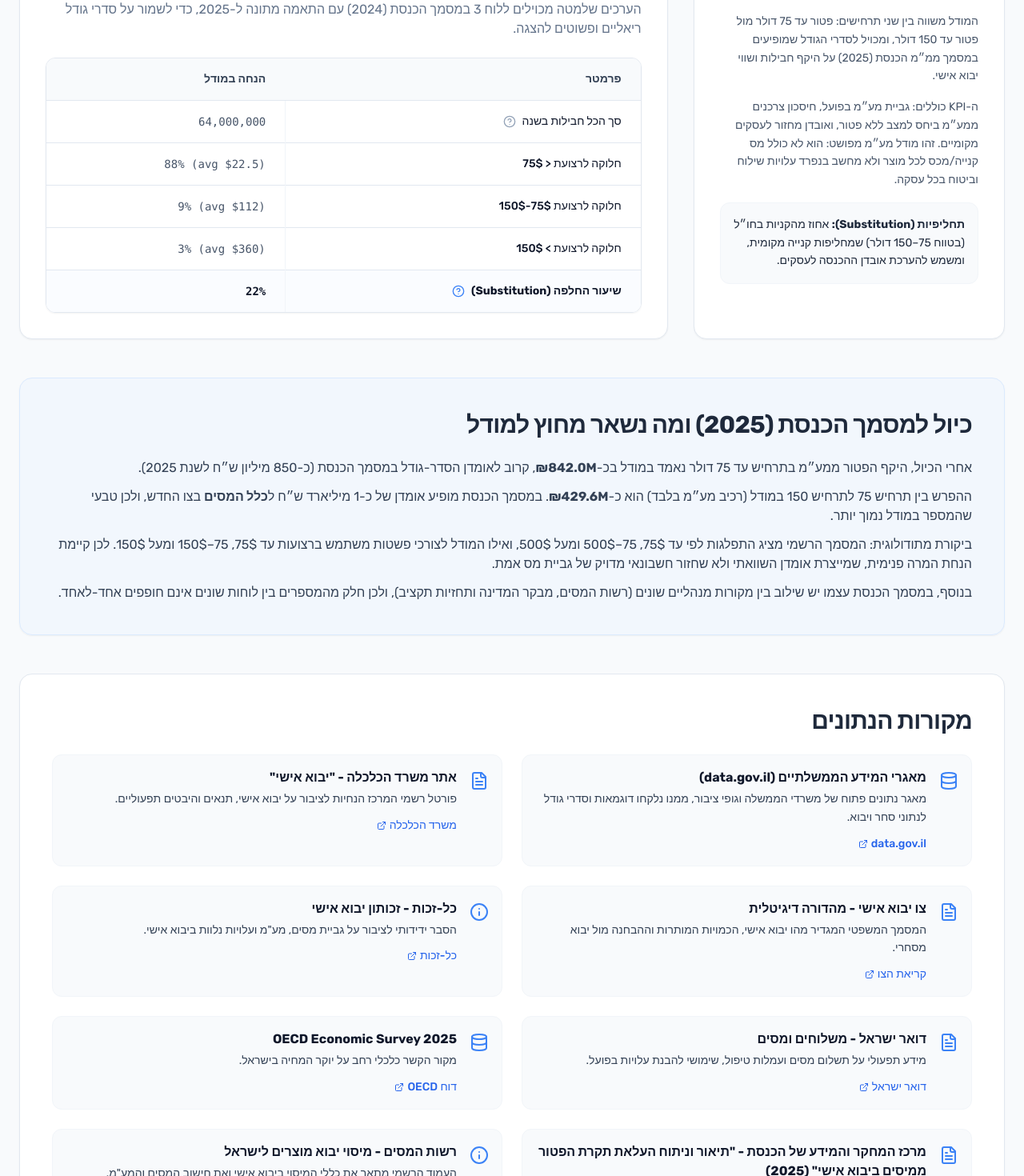
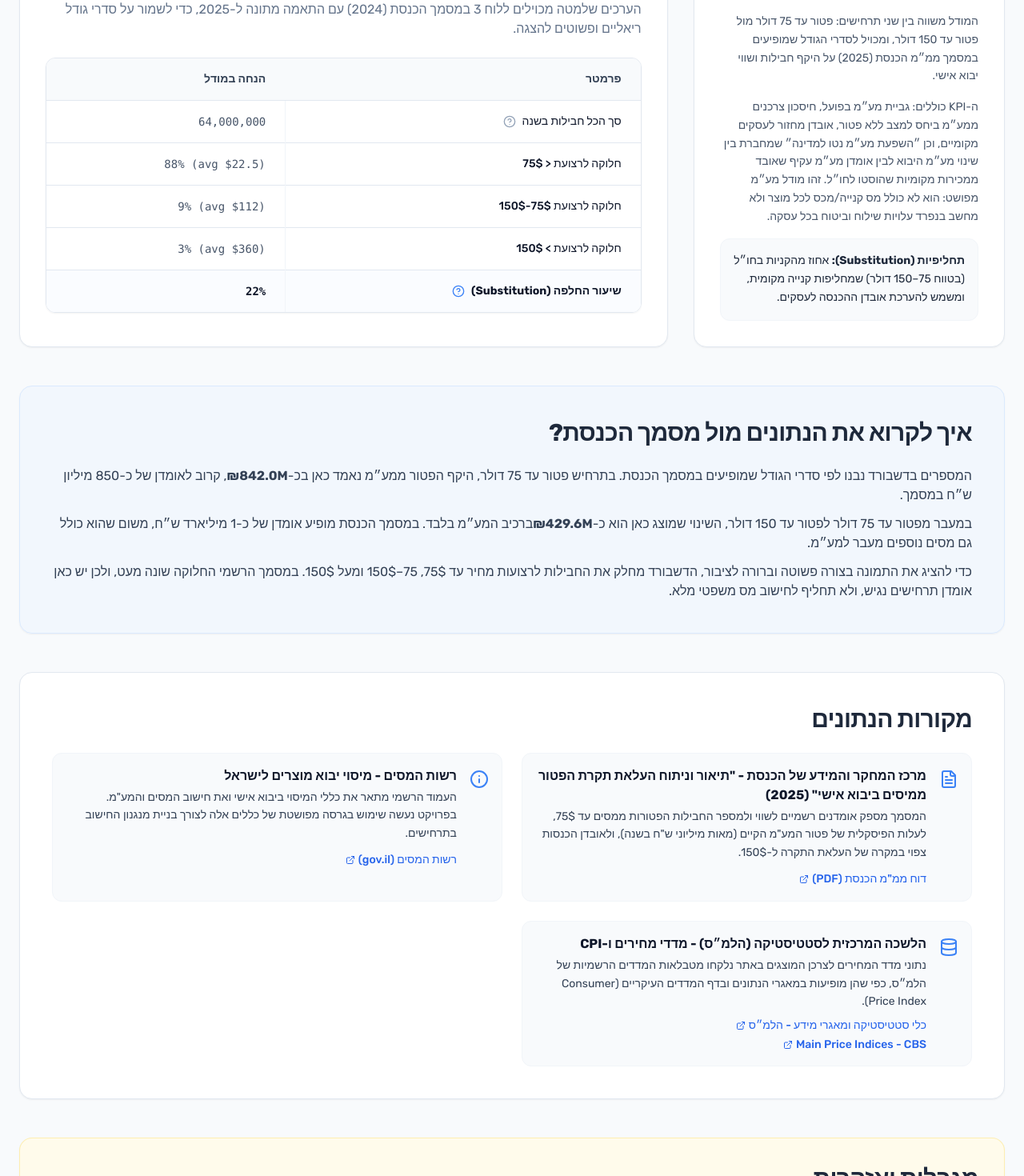
Before and after one commit to sinayblumin/75vs150, a Next.js app: page /methodology in a window 1280 px wide. Shown: the part 480-1950 px from the top of the page at 80% size. Built offline with nearby package versions, Linux system fonts and the light colour scheme; a web font is replaced by a local one.

Commit message:
feat: Add initial dashboard structure with scenario comparison and a methodology page.

```diff
--- a/app/methodology/page.tsx
+++ b/app/methodology/page.tsx
@@ -22,9 +22,9 @@ export default function MethodologyPage() {
             <section className="bg-white p-8 md:p-10 rounded-2xl shadow-sm border border-slate-200">
                 <SectionHeading title="מתודולוגיה ומקורות נתונים" />
                 <p className="text-lg md:text-xl text-slate-600 leading-relaxed max-w-4xl">
-                    המודל באתר מבוסס על שילוב בין נתונים פתוחים, מקורות ממשלתיים רשמיים על יבוא אישי,
-                    דוח ה-OECD ומסמך המחקר של הכנסת בנושא העלאת תקרת הפטור. המטרה היא להציג השוואת
-                    תרחישים שקופה, עם הנחות מפורשות ופישוטים ידועים מראש.
+                    המודל באתר מבוסס על שלושה מקורות ששימשו בפועל: מסמך המחקר של הכנסת לכיול היקפים,
+                    כללי רשות המסים להבנת מנגנון המע״מ, ונתוני הלמ״ס להצגת הקשר מאקרו של יוקר המחיה.
+                    המטרה היא להציג השוואת תרחישים שקופה, עם הנחות מפורשות ופישוטים ידועים מראש.
                 </p>
             </section>
 
@@ -36,7 +36,9 @@ export default function MethodologyPage() {
                             המודל משווה בין שני תרחישים: פטור עד 75 דולר מול פטור עד 150 דולר, ומכויל לסדרי הגודל שמופיעים במסמך ממ״מ הכנסת (2025) על היקף חבילות ושווי יבוא אישי.
                         </p>
                         <p>
-                            ה-KPI כוללים: גביית מע״מ בפועל, חיסכון צרכנים ממע״מ ביחס למצב ללא פטור, ואובדן מחזור לעסקים מקומיים. זהו מודל מע״מ מפושט: הוא לא כולל מס קנייה/מכס לכל מוצר ולא מחשב בנפרד עלויות שילוח וביטוח בכל עסקה.
+                            ה-KPI כוללים: גביית מע״מ בפועל, חיסכון צרכנים ממע״מ ביחס למצב ללא פטור, אובדן מחזור לעסקים מקומיים, וכן
+                            ״השפעת מע״מ נטו למדינה״ שמחברת בין שינוי מע״מ היבוא לבין אומדן מע״מ עקיף שאובד ממכירות מקומיות שהוסטו לחו״ל.
+                            זהו מודל מע״מ מפושט: הוא לא כולל מס קנייה/מכס לכל מוצר ולא מחשב בנפרד עלויות שילוח וביטוח בכל עסקה.
                         </p>
                         <div className="bg-slate-50 p-4 border border-slate-100 text-slate-800 rounded-xl">
                             <strong>תחליפיות (Substitution):</strong> אחוז מהקניות בחו״ל (בטווח 75–150 דולר) שמחליפות קנייה מקומית, ומשמש להערכת אובדן ההכנסה לעסקים.
@@ -109,22 +111,20 @@ export default function MethodologyPage() {
             </div>
 
             <section className="bg-blue-50/60 p-8 md:p-10 rounded-2xl shadow-sm border border-blue-100">
-                <SectionHeading title="כיול למסמך הכנסת (2025) ומה נשאר מחוץ למודל" />
+                <SectionHeading title="איך לקרוא את הנתונים מול מסמך הכנסת?" />
                 <div className="space-y-3 text-sm md:text-base text-slate-700 leading-relaxed">
                     <p>
-                        אחרי הכיול, היקף הפטור ממע״מ בתרחיש עד 75 דולר נאמד במודל בכ-<strong>{formatMillions(vatExemptionAt75)}</strong>,
-                        קרוב לאומדן הסדר-גודל במסמך הכנסת (כ-850 מיליון ש״ח לשנת 2025).
+                        המספרים בדשבורד נבנו לפי סדרי הגודל שמופיעים במסמך הכנסת. בתרחיש פטור עד 75 דולר,
+                        היקף הפטור ממע״מ נאמד כאן בכ-<strong>{formatMillions(vatExemptionAt75)}</strong>, קרוב לאומדן של כ-850 מיליון ש״ח במסמך.
                     </p>
                     <p>
-                        ההפרש בין תרחיש 75 לתרחיש 150 במודל (רכיב מע״מ בלבד) הוא כ-<strong>{formatMillions(incrementalVatLossAt150)}</strong>.
-                        במסמך הכנסת מופיע אומדן של כ-1 מיליארד ש״ח ל<strong>כלל המסים</strong> בצו החדש, ולכן טבעי שהמספר במודל נמוך יותר.
+                        במעבר מפטור עד 75 דולר לפטור עד 150 דולר, השינוי שמוצג כאן הוא כ-<strong>{formatMillions(incrementalVatLossAt150)}</strong>
+                        ברכיב המע״מ בלבד. במסמך הכנסת מופיע אומדן של כ-1 מיליארד ש״ח, משום שהוא כולל גם מסים נוספים מעבר למע״מ.
                     </p>
                     <p>
-                        ביקורת מתודולוגית: המסמך הרשמי מציג התפלגות לפי עד 75$, 75–500$ ומעל 500$, ואילו המודל לצורכי פשטות משתמש ברצועות עד 75$, 75–150$ ומעל 150$.
-                        לכן קיימת הנחת המרה פנימית, שמייצרת אומדן השוואתי ולא שחזור חשבונאי מדויק של גביית מס אמת.
-                    </p>
-                    <p>
-                        בנוסף, במסמך הכנסת עצמו יש שילוב בין מקורות מנהליים שונים (רשות המסים, מבקר המדינה ותחזיות תקציב), ולכן חלק מהמספרים בין לוחות שונים אינם חופפים אחד-לאחד.
+                        כדי להציג את התמונה בצורה פשוטה וברורה לציבור, הדשבורד מחלק את החבילות לרצועות מחיר
+                        עד 75$, 75–150$ ומעל 150$. במסמך הרשמי החלוקה שונה מעט, ולכן יש כאן אומדן תרחישים נגיש,
+                        ולא תחליף לחישוב מס משפטי מלא.
                     </p>
                 </div>
             </section>
@@ -132,90 +132,6 @@ export default function MethodologyPage() {
             <section className="bg-white p-8 md:p-10 rounded-2xl shadow-sm border border-slate-200">
                 <SectionHeading title="מקורות הנתונים" />
                 <ul className="grid grid-cols-1 md:grid-cols-2 gap-6 text-slate-700">
-                    <li className="flex items-start gap-4 p-4 rounded-xl bg-slate-50 border border-slate-100">
-                        <Database className="w-6 h-6 text-blue-500 shrink-0 mt-1" />
-                        <div>
-                            <span className="font-bold text-slate-900 block mb-1">מאגרי המידע הממשלתיים (data.gov.il)</span>
-                            <p className="text-sm mb-2 leading-relaxed">
-                                מאגר נתונים פתוח של משרדי הממשלה וגופי ציבור, ממנו נלקחו דוגמאות וסדרי גודל לנתוני סחר ויבוא.
-                            </p>
-                            <a href="https://data.gov.il/" target="_blank" rel="noopener noreferrer" className="inline-flex items-center gap-1 text-sm text-blue-600 hover:text-blue-800 font-medium group">
-                                data.gov.il
-                                <ExternalLink className="w-3 h-3 transition-transform group-hover:-translate-y-0.5 group-hover:translate-x-0.5" />
-                            </a>
-                        </div>
-                    </li>
-
-                    <li className="flex items-start gap-4 p-4 rounded-xl bg-slate-50 border border-slate-100">
-                        <FileText className="w-6 h-6 text-blue-500 shrink-0 mt-1" />
-                        <div>
-                            <span className="font-bold text-slate-900 block mb-1">אתר משרד הכלכלה - "יבוא אישי"</span>
-                            <p className="text-sm mb-2 leading-relaxed">
-                                פורטל רשמי המרכז הנחיות לציבור על יבוא אישי, תנאים והיבטים תפעוליים.
-                            </p>
-                            <a href="https://apps.economy.gov.il/Apps/PersonalImport/Home/Digital_Order" target="_blank" rel="noopener noreferrer" className="inline-flex items-center gap-1 text-sm text-blue-600 hover:text-blue-800 font-medium group">
-                                משרד הכלכלה
-                                <ExternalLink className="w-3 h-3 transition-transform group-hover:-translate-y-0.5 group-hover:translate-x-0.5" />
-                            </a>
-                        </div>
-                    </li>
-
-                    <li className="flex items-start gap-4 p-4 rounded-xl bg-slate-50 border border-slate-100">
-                        <FileText className="w-6 h-6 text-blue-500 shrink-0 mt-1" />
-                        <div>
-                            <span className="font-bold text-slate-900 block mb-1">צו יבוא אישי - מהדורה דיגיטלית</span>
-                            <p className="text-sm mb-2 leading-relaxed">
-                                המסמך המשפטי המגדיר מהו יבוא אישי, הכמויות המותרות וההבחנה מול יבוא מסחרי.
-                            </p>
-                            <a href="https://www.gov.il/he/departments/legalInfo/personal_import_order" target="_blank" rel="noopener noreferrer" className="inline-flex items-center gap-1 text-sm text-blue-600 hover:text-blue-800 font-medium group">
-                                קריאת הצו
-                                <ExternalLink className="w-3 h-3 transition-transform group-hover:-translate-y-0.5 group-hover:translate-x-0.5" />
-                            </a>
-                        </div>
-                    </li>
-
-                    <li className="flex items-start gap-4 p-4 rounded-xl bg-slate-50 border border-slate-100">
-                        <Info className="w-6 h-6 text-blue-500 shrink-0 mt-1" />
-                        <div>
-                            <span className="font-bold text-slate-900 block mb-1">כל-זכות - זכותון יבוא אישי</span>
-                            <p className="text-sm mb-2 leading-relaxed">
-                                הסבר ידידותי לציבור על גביית מסים, מע"מ ועלויות נלוות ביבוא אישי.
-                            </p>
-                            <a href="https://www.kolzchut.org.il/he/%D7%96%D7%9B%D7%95%D7%AA%D7%95%D7%9F_%D7%91%D7%A0%D7%95%D7%A9%D7%90_%D7%99%D7%91%D7%95%D7%90_%D7%90%D7%99%D7%A9%D7%99_(%D7%97%D7%91%D7%99%D7%9C%D7%95%D7%AA_%D7%9E%D7%97%D7%95%22%D7%9C)" target="_blank" rel="noopener noreferrer" className="inline-flex items-center gap-1 text-sm text-blue-600 hover:text-blue-800 font-medium group">
-                                כל-זכות
-                                <ExternalLink className="w-3 h-3 transition-transform group-hover:-translate-y-0.5 group-hover:translate-x-0.5" />
-                            </a>
-                        </div>
-                    </li>
-
-                    <li className="flex items-start gap-4 p-4 rounded-xl bg-slate-50 border border-slate-100">
-                        <FileText className="w-6 h-6 text-blue-500 shrink-0 mt-1" />
-                        <div>
-                            <span className="font-bold text-slate-900 block mb-1">דואר ישראל - משלוחים ומסים</span>
-                            <p className="text-sm mb-2 leading-relaxed">
-                                מידע תפעולי על תשלום מסים ועמלות טיפול, שימושי להבנת עלויות בפועל.
-                            </p>
-                            <a href="https://doar.israelpost.co.il/content/tax-payments/" target="_blank" rel="noopener noreferrer" className="inline-flex items-center gap-1 text-sm text-blue-600 hover:text-blue-800 font-medium group">
-                                דואר ישראל
-                                <ExternalLink className="w-3 h-3 transition-transform group-hover:-translate-y-0.5 group-hover:translate-x-0.5" />
-                            </a>
-                        </div>
-                    </li>
-
-                    <li className="flex items-start gap-4 p-4 rounded-xl bg-slate-50 border border-slate-100">
-                        <Database className="w-6 h-6 text-blue-500 shrink-0 mt-1" />
-                        <div>
-                            <span className="font-bold text-slate-900 block mb-1">OECD Economic Survey 2025</span>
-                            <p className="text-sm mb-2 leading-relaxed">
-                                מקור הקשר כלכלי רחב על יוקר המחיה בישראל.
-                            </p>
-                            <a href="https://www.oecd.org/en/publications/oecd-economic-surveys-israel-2025_d6dd02bc-en/full-report/addressing-the-high-cost-of-living_bfe408a2.html" target="_blank" rel="noopener noreferrer" className="inline-flex items-center gap-1 text-sm text-blue-600 hover:text-blue-800 font-medium group">
-                                דוח OECD
-                                <ExternalLink className="w-3 h-3 transition-transform group-hover:-translate-y-0.5 group-hover:translate-x-0.5" />
-                            </a>
-                        </div>
-                    </li>
-
                     <li className="flex items-start gap-4 p-4 rounded-xl bg-slate-50 border border-slate-100">
                         <FileText className="w-6 h-6 text-blue-500 shrink-0 mt-1" />
                         <div>
@@ -296,6 +212,10 @@ export default function MethodologyPage() {
                     </li>
                     <li className="flex items-start gap-3">
                         <span className="text-amber-600 mt-1 shrink-0">■</span>
+                        <span>במדד ״השפעת מע״מ נטו למדינה״, רכיב המע״מ העקיף על המחזור המקומי מחושב כהערכה פשוטה לפי שיעור המע״מ התקני.</span>
+                    </li>
+                    <li className="flex items-start gap-3">
+                        <span className="text-amber-600 mt-1 shrink-0">■</span>
                         <span>אין בממצאים ייעוץ מס, ייעוץ משפטי או המלצה רגולטורית.</span>
                     </li>
                 </ul>
--- a/app/page.tsx
+++ b/app/page.tsx
@@ -1,11 +1,10 @@
 import { compareScenarios } from '@/lib/scenarioModel';
-import oecdContext from '@/data/oecd_context.json';
 import DashboardClient from '@/components/DashboardClient';
 
 export default function Home() {
     const compareData = compareScenarios(75, 150);
 
     return (
-        <DashboardClient compareData={compareData} oecdContext={oecdContext} />
+        <DashboardClient compareData={compareData} />
     );
 }
--- a/components/DashboardClient.tsx
+++ b/components/DashboardClient.tsx
@@ -3,6 +3,7 @@
 import { useState } from "react";
 import { calculateScenario } from "@/lib/scenarioModel";
 import assumptions from "@/data/assumptions.json";
+import taxRules from "@/data/tax_rules.json";
 import { KpiCard } from "./KpiCard";
 import { SectionHeading } from "./SectionHeading";
 import { ScenarioToggle } from "./ScenarioToggle";
@@ -70,10 +71,8 @@ function getBehavioralOverrides() {
 
 export default function DashboardClient({
     compareData,
-    oecdContext: _oecdContext,
 }: {
     compareData: CompareResult;
-    oecdContext: unknown;
 }) {
     const [activeScenario, setActiveScenario] = useState<75 | 150>(75);
     const [behaviorMode, setBehaviorMode] = useState<BehaviorMode>("static");
@@ -124,6 +123,9 @@ export default function DashboardClient({
     const consumerSavingsIls = activeScenario === 75 ? consumerSavings75 : consumerSavings150;
     const businessDelta = totals150.totalLocalBusinessRevenue - totals75.totalLocalBusinessRevenue; // expected negative
     const businessLossIls = activeScenario === 75 ? 0 : businessDelta;
+    const domesticVatDeltaFromBusinessIls = businessDelta * taxRules.vat_rate;
+    const netStateVatDeltaIls = (totals150.totalVat - totals75.totalVat) + domesticVatDeltaFromBusinessIls;
+    const netStateVatImpactIls = activeScenario === 75 ? 0 : netStateVatDeltaIls;
 
     // Stakeholder table values (same KPI definitions for consistency):
     // consumer rows are savings vs "no exemption" under each scenario.
@@ -180,7 +182,7 @@ export default function DashboardClient({
             </section>
 
             <section className="space-y-4">
-                <div className="grid grid-cols-1 gap-4 md:grid-cols-3 lg:gap-6">
+                <div className="grid grid-cols-1 gap-4 md:grid-cols-2 xl:grid-cols-4 lg:gap-6">
                     <KpiCard
                         title='מע"מ שנגבה ע"י המדינה'
                         value={formatMillions(vatCollectedIls)}
@@ -200,6 +202,13 @@ export default function DashboardClient({
                         valueColorClass="text-red-500"
                         tooltipText='הערכת המחזור שעובר מקנייה מקומית לקנייה מחו"ל לפי הנחת התחליפיות.'
                     />
+                    <KpiCard
+                        title='השפעת מע"מ נטו למדינה'
+                        value={activeScenario === 75 ? formatMillions(0) : formatSignedMillions(netStateVatImpactIls)}
+                        valueColorClass={netStateVatImpactIls < 0 ? "text-red-500" : netStateVatImpactIls > 0 ? "text-green-500" : "text-slate-500"}
+                        tooltipText='שינוי נטו בהכנסות מע״מ למדינה: שינוי במע״מ מיבוא אישי בתוספת אומדן מע״מ עקיף שאובד מירידה במחזור העסקים המקומיים.'
+                        isPositive={netStateVatImpactIls > 0}
+                    />
                 </div>
 
                 <div className="rounded-xl bg-slate-800 p-4 text-center text-sm text-slate-200 shadow-inner md:text-base">
@@ -213,6 +222,7 @@ export default function DashboardClient({
                             בתרחיש פטור עד 150 דולר, גביית המע"מ יורדת לרמה של <strong><Amount value={totals150.totalVat} /></strong>,
                             וחיסכון הצרכנים ממע״מ מגיע ל-<strong><Amount value={consumerSavings150} /></strong> מול מצב ללא פטור
                             (תוספת של <strong><Amount value={consumerSavingsDelta} /></strong> לעומת פטור עד 75 דולר).
+                            השפעת המע״מ נטו למדינה, כולל אובדן מע״מ עקיף מעסקים מקומיים, נאמדת בכ-<strong><Amount value={netStateVatImpactIls} signed /></strong>.
                         </p>
                     )}
                 </div>
@@ -311,13 +321,16 @@ export default function DashboardClient({
                 <section className="rounded-2xl border border-slate-200 bg-slate-50 p-6 sm:p-8">
                     <h3 className="text-2xl font-heading font-bold mb-4 text-slate-800">מסקנות</h3>
                     <p className="text-slate-600 mb-3 leading-relaxed">
-                        הממצאים מדגישים את הדילמה: מצד אחד הרחבת הפטור מקלה על חלק מהצרכנים, ומצד שני מצמצמת הכנסות מדינה ומעבירה ביקוש החוצה.
+                        הממצאים מדגישים את הדילמה: הרחבת הפטור ל-150 דולר מגדילה את החיסכון לצרכנים,
+                        אך במקביל מקטינה את גביית המע״מ הישירה ומגבירה סיכון להסטת רכישות מחוץ לשוק המקומי.
                     </p>
                     <p className="text-slate-600 mb-3 leading-relaxed">
-                        הכלי מתעלם מההכנסות מע"מ למדינה ממכירות של עסקים מקומיים במטרה לשמור על הנתונים כמה שפחות תיאורטיים, בהינתן נתונים מדויקים יותר התמונה הייתה רק מחזקת את הפסד הכנסות המדינה הכוללים.
+                        בניגוד לגרסאות קודמות, הדשבורד מציג גם מדד של "השפעת מע״מ נטו למדינה",
+                        שמוסיף אומדן למע״מ עקיף שאובד כשמחזור עובר מעסקים מקומיים לקניות בחו״ל.
                     </p>
                     <p className="text-slate-600 leading-relaxed font-medium">
-                        הטרייד אוף ברור - פטור ממע"מ ביבוא אישי טוב לצרכן, אבל פוגע משמעותית בהכנסות המדינה.
+                        בהתאם לכיול מול מסמך הכנסת, התמונה הכוללת נשארת ברורה:
+                        לצד הקלה לצרכן קיימת עלות פיסקלית ופגיעה אפשרית בעסקים מקומיים, והאיזון ביניהן הוא הכרעת מדיניות.
                     </p>
                 </section>
 
```
